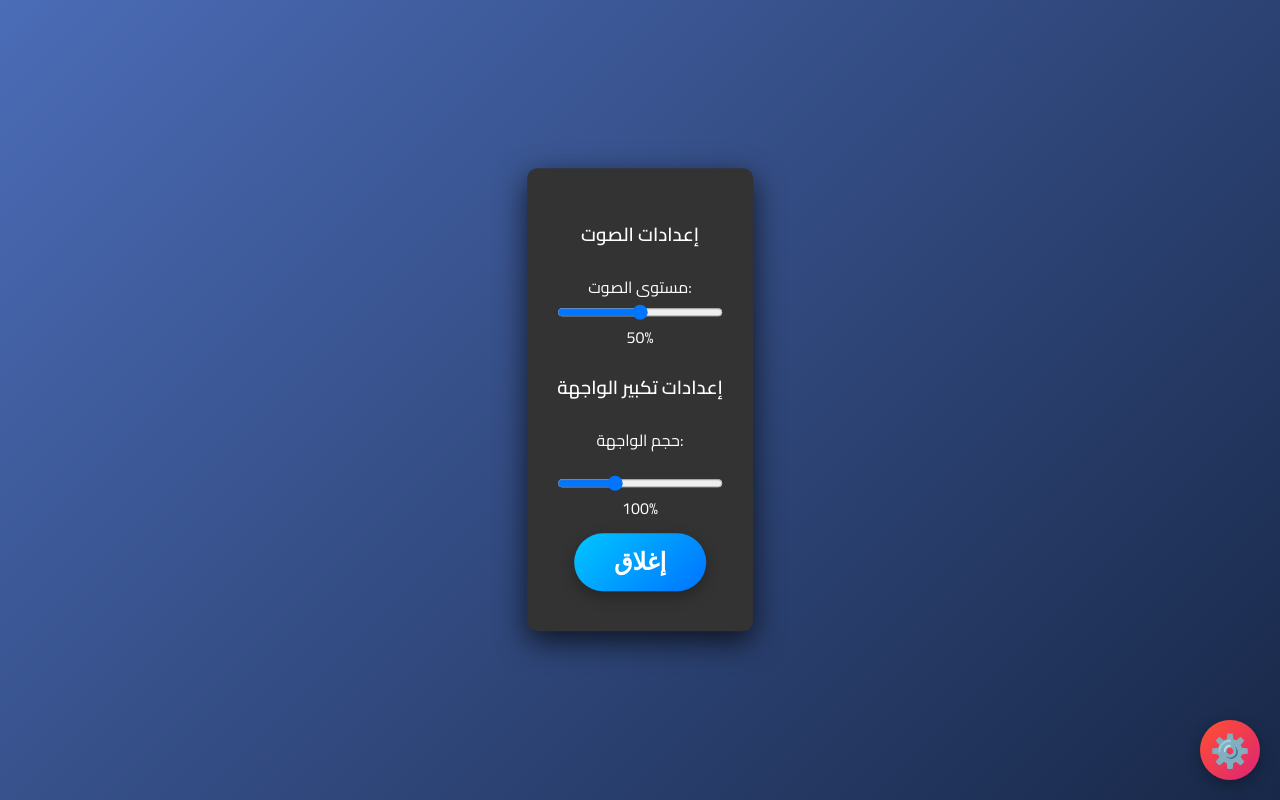
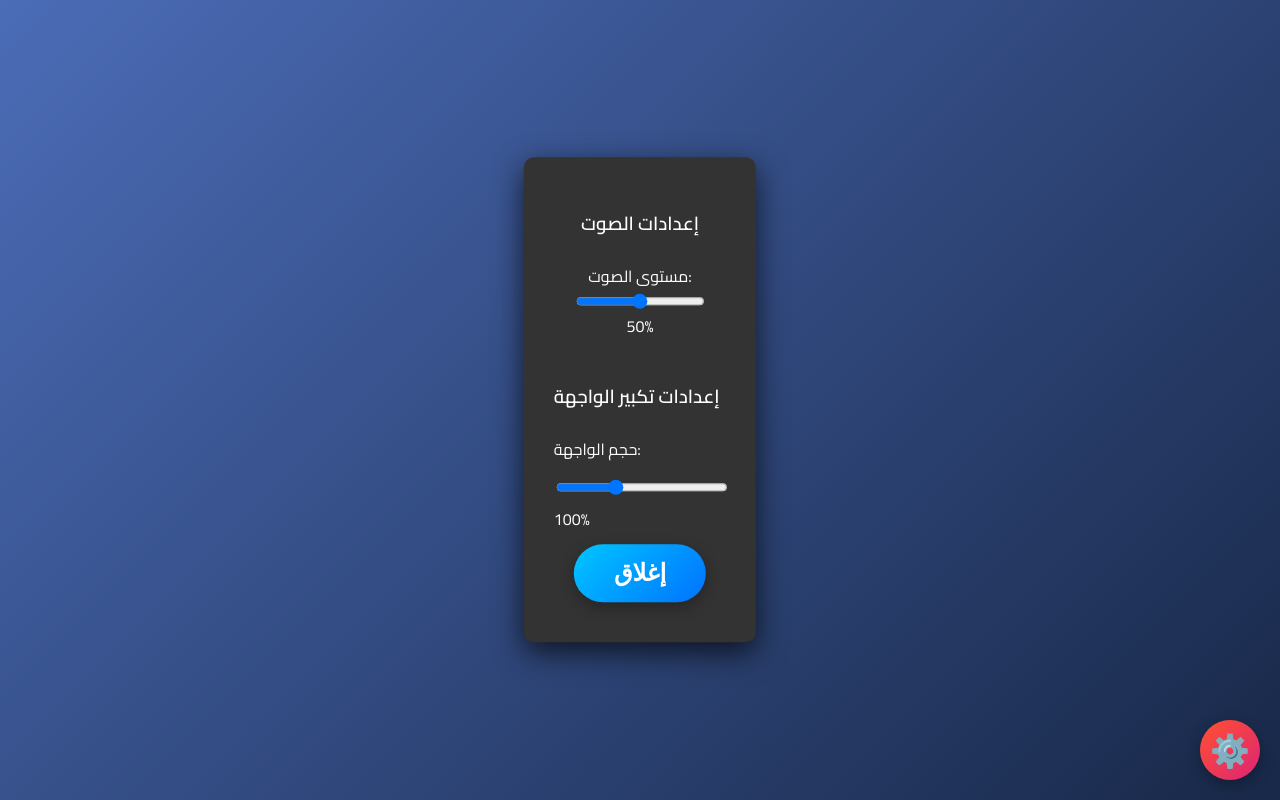
Before and after one commit to dst1991911/ail1, a plain HTML site: page index.html in a window 1280 px wide. Both pictures are taken after a click on the element "⚙️". Drawn offline with Linux system fonts and the light colour scheme.

Commit message:
Update index.html

```diff
--- a/index.html
+++ b/index.html
@@ -9,9 +9,10 @@
     body {
       margin: 0;
       font-family: 'Cairo', sans-serif;
-      background: linear-gradient(135deg, #4b6cb7, #182848); /* تغيير الخلفية */
+      background: linear-gradient(135deg, #4b6cb7, #182848);
       color: #fff;
       overflow: hidden;
+      transition: all 0.3s ease;
     }
 
     .screen {
@@ -111,15 +112,24 @@
       margin-bottom: 20px;
     }
 
-    .settings-popup .volume-slider,
-    .settings-popup .font-size-slider,
-    .settings-popup .scale-slider {
+    .settings-popup .slider-container {
+      width: 100%;
+      margin-top: 20px;
+    }
+
+    .slider-container label {
+      display: block;
+      margin-bottom: 10px;
+    }
+
+    .scale-slider {
       width: 100%;
     }
 
-    .scale-slider {
-      margin-top: 20px;
+    .scale-value {
+      margin-top: 10px;
     }
+
   </style>
 </head>
 <body>
@@ -152,13 +162,15 @@
   <div id="settings-popup" class="settings-popup">
     <h3>إعدادات الصوت</h3>
     <label for="volume-slider">مستوى الصوت:</label>
-    <input type="range" id="volume-slider" class="volume-slider" min="0" max="100" value="50">
+    <input type="range" id="volume-slider" min="0" max="100" value="50">
     <span id="volume-value">50%</span>
 
-    <h3>إعدادات تكبير الواجهة</h3>
-    <label for="scale-slider">حجم الواجهة:</label>
-    <input type="range" id="scale-slider" class="scale-slider" min="0.5" max="2" step="0.1" value="1">
-    <span id="scale-value">100%</span>
+    <div class="slider-container">
+      <h3>إعدادات تكبير الواجهة</h3>
+      <label for="scale-slider">حجم الواجهة:</label>
+      <input type="range" id="scale-slider" class="scale-slider" min="0.5" max="2" step="0.1" value="1">
+      <span id="scale-value" class="scale-value">100%</span>
+    </div>
 
     <button onclick="closeSettings()">إغلاق</button>
   </div>
@@ -215,7 +227,7 @@
       document.getElementById('settings-popup').style.display = 'none';
     }
 
-    // تحديث قيمة مستوى الصوت عند تغيير الشريط
+    // تحديث مستوى الصوت
     const volumeSlider = document.getElementById('volume-slider');
     const volumeValue = document.getElementById('volume-value');
 
@@ -230,7 +242,7 @@
     scaleSlider.addEventListener('input', function() {
       const scale = scaleSlider.value;
       scaleValue.textContent = `${(scale * 100).toFixed(0)}%`;
-      document.body.style.transform = `scale(${scale})`;
+      document.body.style.transform = `scale(${scale})`; // تكبير/تصغير الصفحة
       document.body.style.transformOrigin = 'top left'; // لمنع التمركز عند التكبير
     });
   </script>
```
